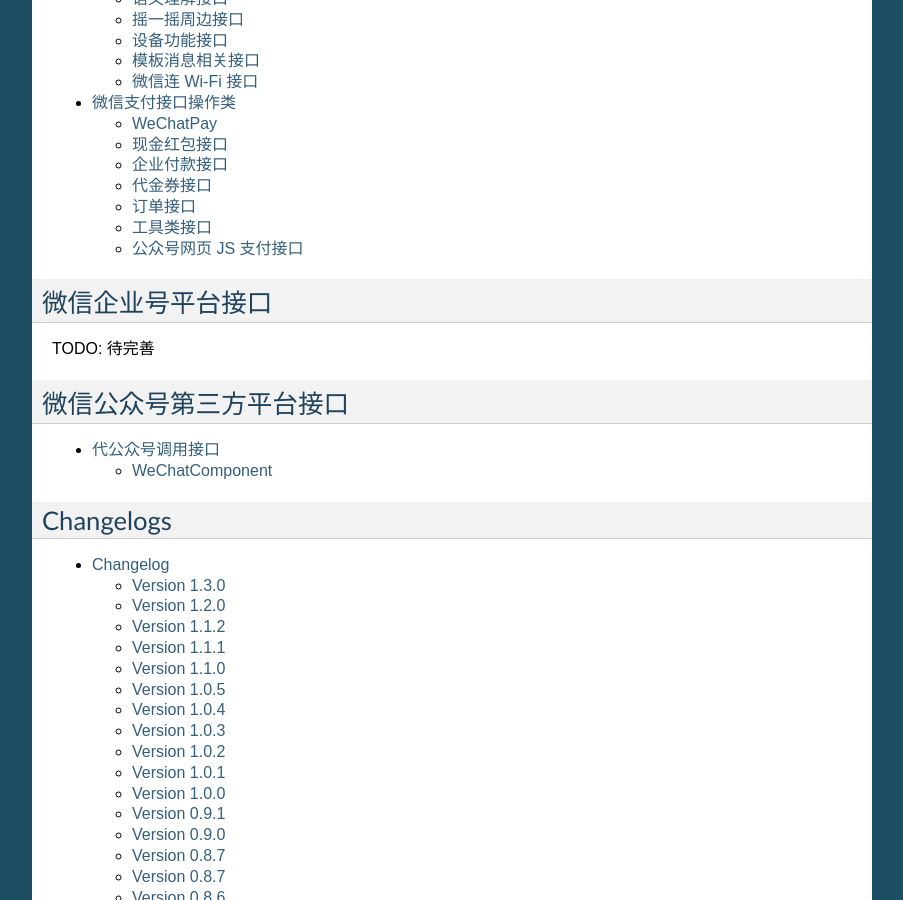
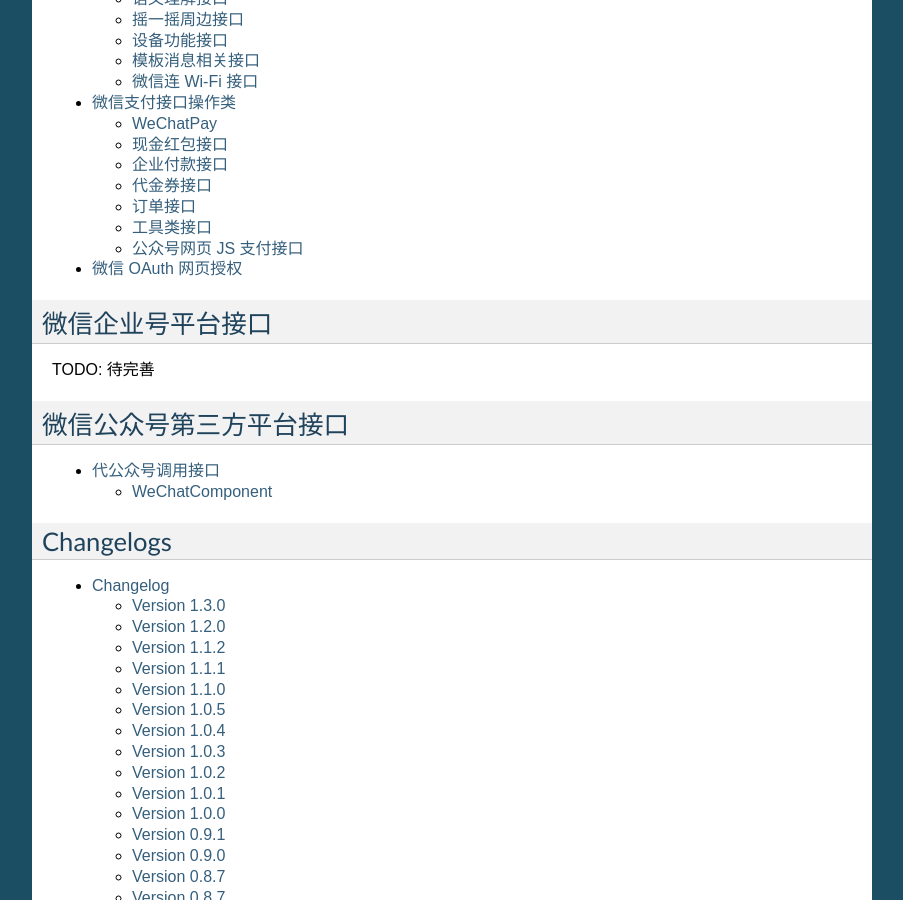
Before and after one commit to wechatpy/wechatpy, a Sphinx documentation site: the page built from docs/index.rst, in a window 1280 px wide and 900 px high, scrolled down 1497 px. Shown: the whole window, without its empty margins (198-1101 px from the left). Built offline with Sphinx 7.4.7, drawn with Linux system fonts in a browser that asks for light colours.

Commit message:
Add OAuth documentation(TODO)

```diff
--- a/docs/index.rst
+++ b/docs/index.rst
@@ -28,6 +28,7 @@
    replies
    client
    pay
+   oauth
 
 微信企业号平台接口
 ---------------------
--- /dev/null
+++ b/docs/oauth.rst
@@ -0,0 +1,6 @@
+.. _oauth:
+
+微信 OAuth 网页授权
+=========================
+
+TODO
```
